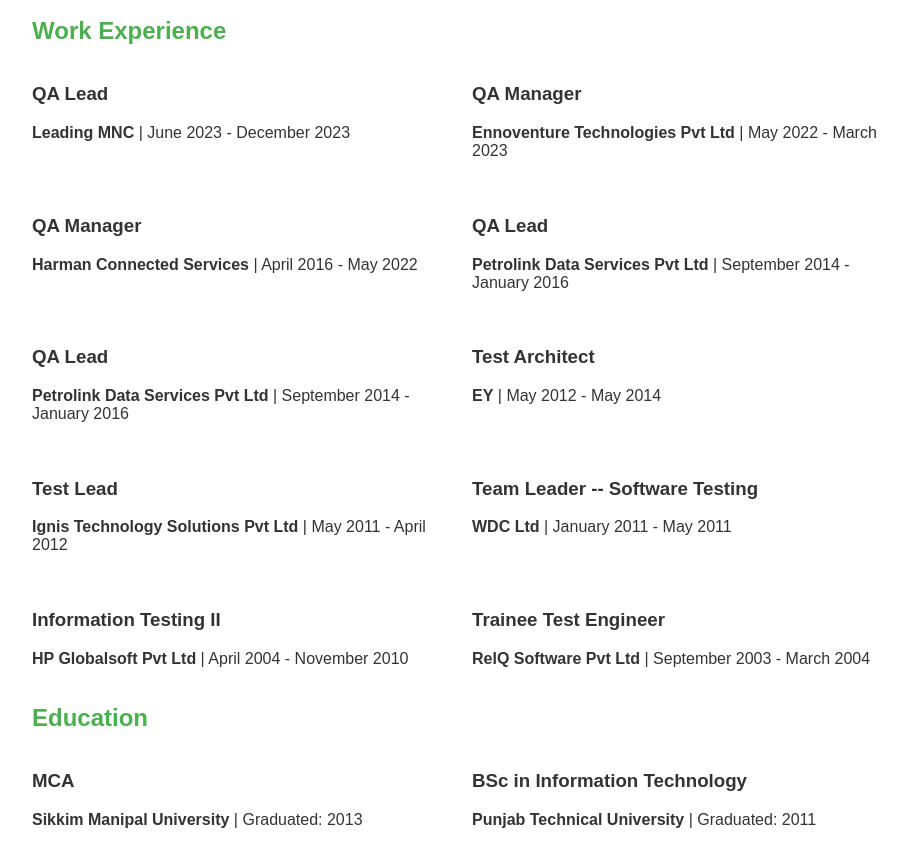
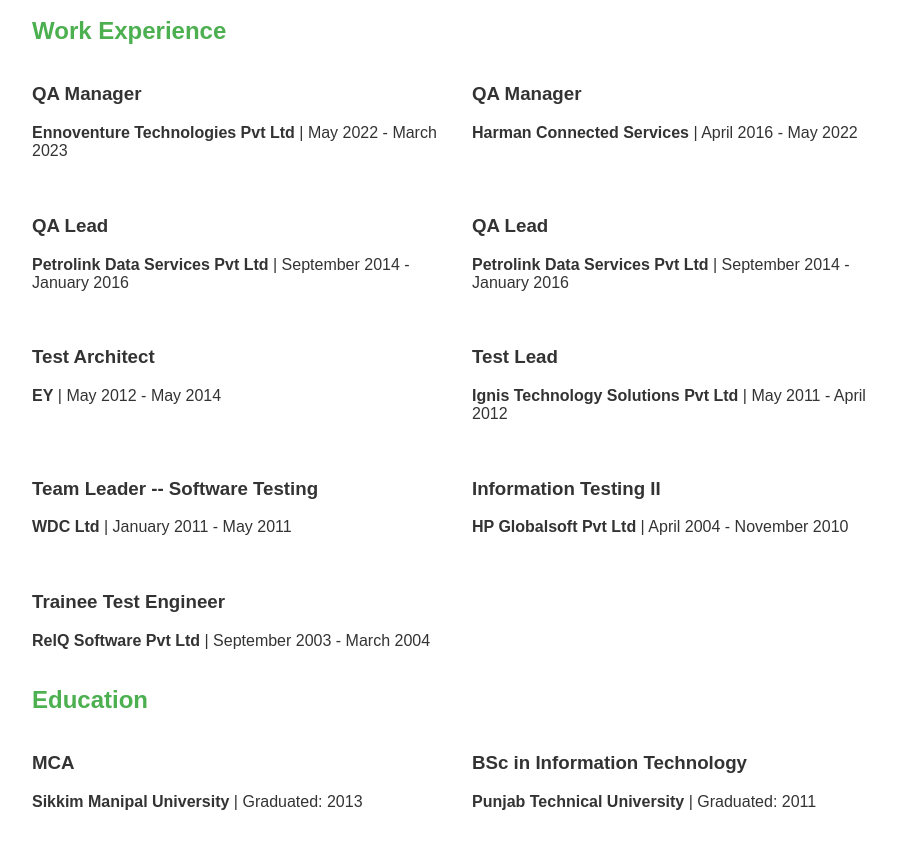
Before and after one commit to pradeep2907/NewLook, a plain HTML site: page index.html in a window 1280 px wide. Shown: the part 1218-2083 px from the top of the page, without its empty margins (178-1087 px from the left). Drawn offline with Linux system fonts and the light colour scheme.

Commit message:
Update index.html

```diff
--- a/index.html
+++ b/index.html
@@ -87,13 +87,6 @@
         <section>
             <h2>Work Experience</h2>
             <div class="experience">
-                <div>
-                    <h3>QA Lead</h3>
-                    <p><strong>Leading MNC</strong> | June 2023 - December 2023</p>
-                  <!--  <ul>
-                        <li>Worked in Automation and Performance Testing areas for entire organization</li>
-                    </ul>-->
-                </div>
                 <div>
                     <h3>QA Manager</h3>
                     <p><strong>Ennoventure Technologies Pvt Ltd</strong> | May 2022 - March 2023</p>
```
